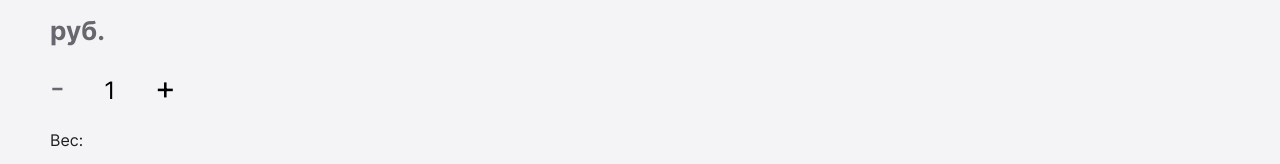
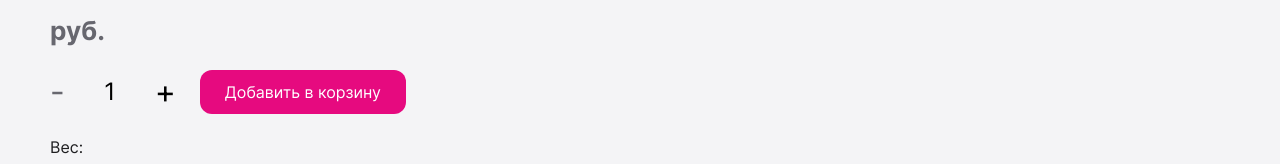
Before and after one commit to DStarky/vinnie, a React (Create React App) app: page /production/1 in a window 1280 px wide. Shown: the part 169-333 px from the top of the page. Built offline with nearby package versions, Linux system fonts and the light colour scheme; no server answers.

Commit message:
some fix and add button for single page

```diff
--- a/src/components/Card/Card.jsx
+++ b/src/components/Card/Card.jsx
@@ -1,4 +1,3 @@
-import { Heart, Plus } from 'lucide-react';
 import styles from './Card.module.scss';
 import AddFavourite from '../CardButtons/AddFavourite';
 import AddBasket from '../CardButtons/AddBasket';
--- a/src/components/ProductCount/ProductCount.module.scss
+++ b/src/components/ProductCount/ProductCount.module.scss
@@ -3,7 +3,8 @@
 .Count {
   max-width: 15rem;
   font-size: 2.4rem;
-  margin-bottom: 2.4rem;
+  display: flex;
+  align-items: center;
 }
 
 .Input {
@@ -13,6 +14,7 @@
   outline: none;
   background-color: transparent;
   text-align: center;
+  vertical-align: middle;
 }
 
 
@@ -26,12 +28,16 @@
   cursor: pointer;
   transition: color .3s ease;
 
-  &:hover {
-    color: $color-main;
+
+  @media (any-hover: hover) {
+    &:hover {
+      color: $color-main;
+    }
   }
+
 }
 
-.Disable{
+.Disable {
   pointer-events: none;
   color: $color-font-gray;
 }
--- a/src/pages/SingleProduct/SingleProduct.jsx
+++ b/src/pages/SingleProduct/SingleProduct.jsx
@@ -3,12 +3,13 @@ import { useParams } from 'react-router-dom';
 
 import styles from './SingleProduct.module.scss';
 import ProductCount from '../../components/ProductCount/ProductCount';
+import AddBasket from '../../components/CardButtons/AddBasket';
 
 const SingleProduct = () => {
   const { slug } = useParams();
   const [cake, setCake] = useState({});
   const [count, setCount] = useState(1);
-
+  const [isButtonActive, setIsButtonActive] = useState(false);
 
   useEffect(() => {
     fetch(
@@ -45,7 +46,18 @@ const SingleProduct = () => {
             <p className={styles.Price}>
               <span>{cake.price}</span> руб.
             </p>
-            <ProductCount count={count} setCount={setCount}/>
+            <div className={styles.AddToBasket}>
+              <ProductCount
+                count={count}
+                setCount={setCount}
+              />
+              <button
+                className={`${styles.AddButton}
+                ${isButtonActive ? styles.Active : ''}`}
+                onClick={() => setIsButtonActive((prev) => !prev)}>
+                {isButtonActive ? 'Удалить из корзины' : 'Добавить в корзину'}
+              </button>
+            </div>
             <p className={styles.Weight}>
               Вес: <span>{cake.weight}</span>
             </p>
--- a/src/pages/SingleProduct/SingleProduct.module.scss
+++ b/src/pages/SingleProduct/SingleProduct.module.scss
@@ -84,3 +84,34 @@
     line-height: 0.8;
   }
 }
+
+.AddToBasket {
+  display: flex;
+  flex-wrap: wrap;
+  align-items: center;
+  margin-bottom: 2.4rem;
+  gap: 1.2rem 2.4rem;
+}
+
+.AddButton {
+  border: 1px solid transparent;
+  outline: none;
+  background-color: $color-main;
+  color: $color-bg-white;
+  padding: 1.2rem 2.4rem;
+  border-radius: 1.2rem;
+  cursor: pointer;
+  transition: color .3s ease, border .3s ease, background-color .3s ease;
+
+  @media (any-hover: hover) {
+    &:hover {
+      filter: brightness(1.1);
+    }
+  }
+
+  &.Active {
+    border: 1px solid $color-main;
+    background-color: transparent;
+    color: $color-main;
+  }
+}
```
